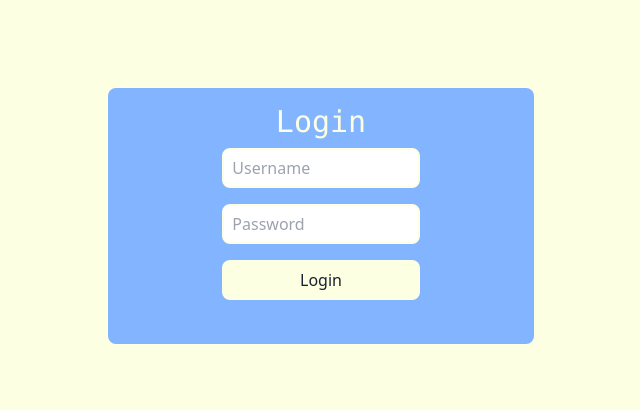
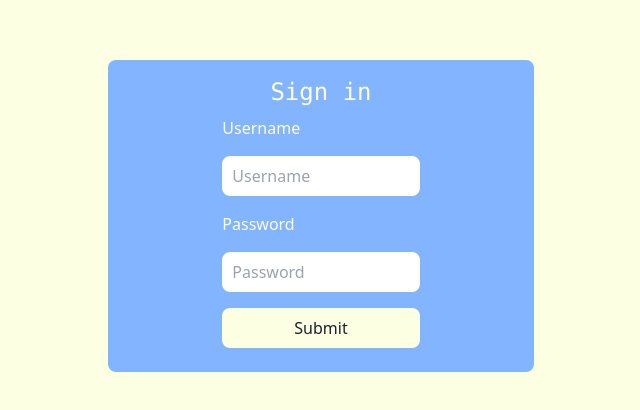
Before and after one commit to NaufalF121/lemper-client, a SvelteKit app in the folder app/: page /login in a window 1280 px wide. Shown: the part 184-594 px from the top of the page, without its empty margins (319-959 px from the left). Built offline with nearby package versions, Linux system fonts and the light colour scheme; no server answers.

Commit message:
fix: store token via cookies

```diff
--- /dev/null
+++ b/app/src/routes/login/+page.server.ts
@@ -0,0 +1,50 @@
+import { Path } from "$env/static/private";
+import { error, redirect } from "@sveltejs/kit";
+
+
+
+export const load = async (event: any) => {
+  const token = event.cookies.get('token');
+    if (token) {
+        throw redirect(301, '/latihan');
+    }
+}
+
+export const actions = {
+    default: async (event: any) => {
+        const formData = await event.request.formData();
+        const email = formData.get('username') as string;
+        const password = formData.get('password') as string;
+
+        if (!email || !password) {
+            throw error(400, 'Invalid form data');
+        }
+
+        const response = await fetch('http://localhost:5530/api/auth/login', {
+            method: 'POST',
+            headers: {
+                'Content-Type': 'application/json'
+            },
+            body: JSON.stringify({ name:email, pass:password })
+        });
+
+        const responseData = await response.json();
+
+        if (!response.ok) {
+            throw error(response.status, 'Failed to login');
+        } else {
+            const data = response.body ? response.body.toString() : '';
+            event.cookies.set('token', responseData.token, {
+                maxAge: 60 * 60 * 24 * 7,
+                path: '/',
+                secure: false,
+            });
+
+            throw redirect(301, '/latihan');
+        }
+
+        return{
+            error: await response.json()
+        }
+    }
+}
--- a/app/src/routes/login/+page.svelte
+++ b/app/src/routes/login/+page.svelte
@@ -3,13 +3,16 @@
 
 <main class="flex justify-center items-center h-screen">
     <div class="w-full h-dvh bg-main-primary flex justify-center items-center">
-        <div class="w-1/3 h-64 bg-main-secondary rounded-lg flex flex-col items-center p-4">
+        <div class="w-1/3 bg-main-secondary rounded-lg flex flex-col items-center p-4">
+            <h1 class="text-2xl text-main-primary font-mono">Sign in</h1>
+            <form class="w-1/2 flex flex-col items-center" method="post">
+                <label for="username" class="w-full text-main-primary my-2">Username</label>
+                <input id="username" name="username" type="text" placeholder="Username" class="w-full h-10 border-2 border-main-primary rounded-lg p-2 my-2">
 
-            <h1 class="text-3xl text-main-primary font-mono">Login</h1>
-            <form class="w-1/2 flex flex-col items-center">
-                <input type="text" placeholder="Username" class="w-full h-10 border-2 border-main-primary rounded-lg p-2 my-2">
-                <input type="password" placeholder="Password" class="w-full h-10 border-2 border-main-primary rounded-lg p-2 my-2">
-                <button class="w-full h-10 bg-main-primary text-main-fourtiary hover:bg-main-fourtiary hover:text-main-primary rounded-lg my-2">Login</button>
+                <label for="password" class="w-full text-main-primary my-2">Password</label>
+                <input id="password" name="password" type="password" placeholder="Password" class="w-full h-10 border-2 border-main-primary rounded-lg p-2 my-2">
+
+                <button type="submit" class="w-full h-10 bg-main-primary text-main-fourtiary hover:bg-main-fourtiary hover:text-main-primary rounded-lg my-2">Submit</button>
             </form>
         </div>
     </div>
```
